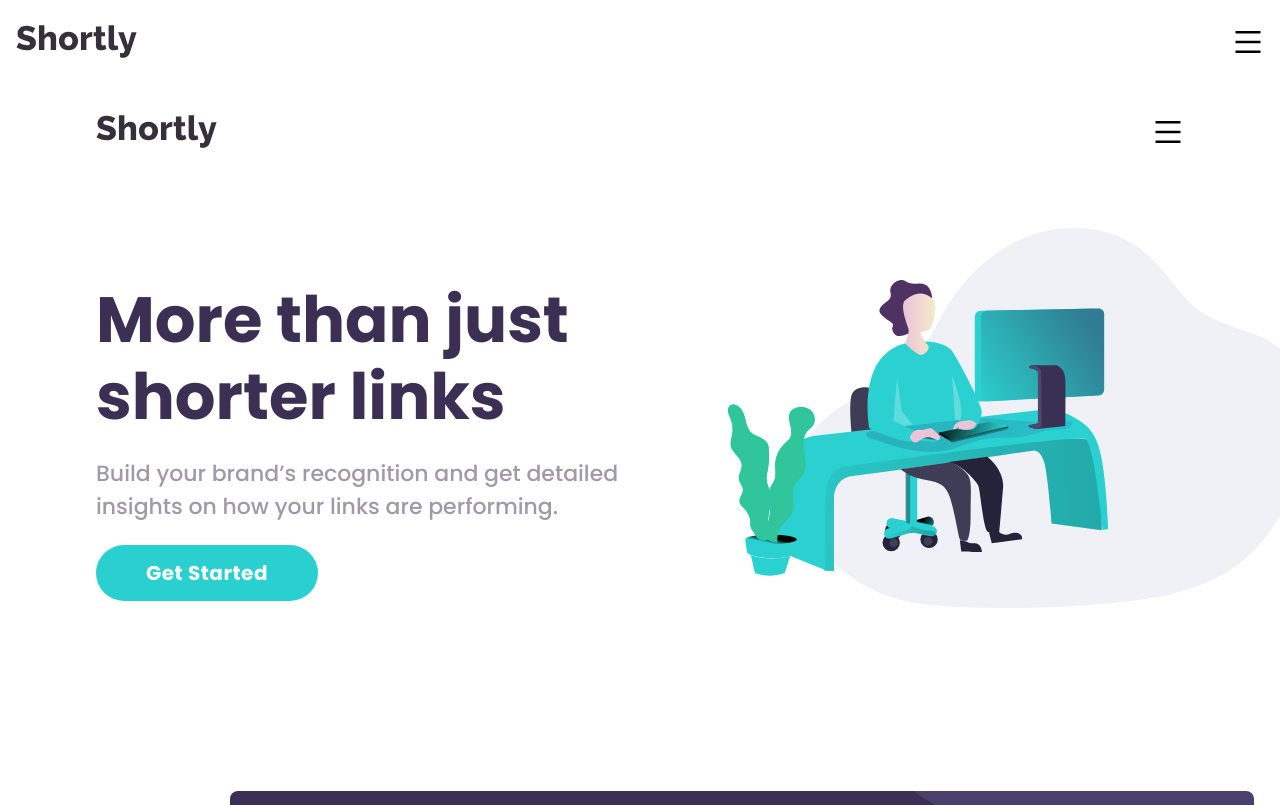
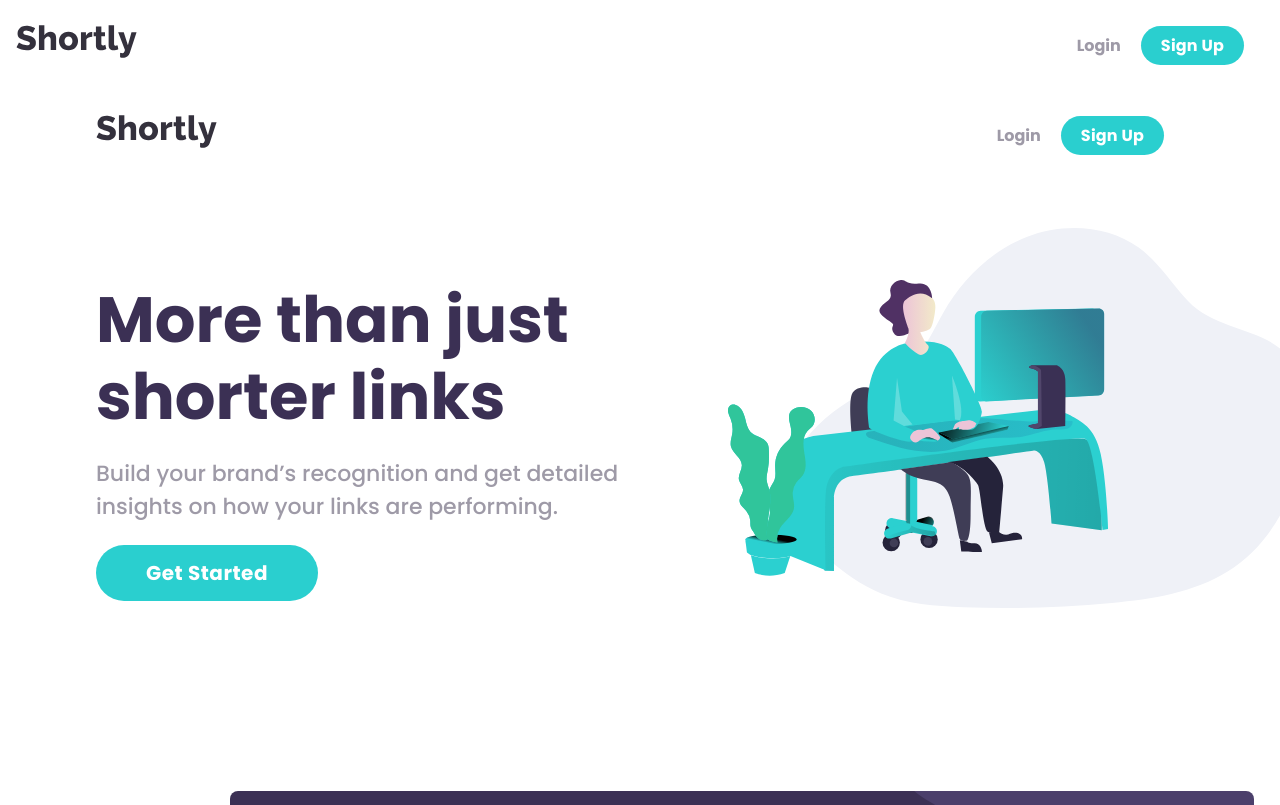
Before and after one commit to mena0018/URL-Shortening, a React (Create React App) app: page / in a window 1280 px wide. Shown: the top 805 px of the page. Built offline with nearby package versions, Linux system fonts and the light colour scheme.

Commit message:
Refactoring of the Navbar component in desktop view

```diff
--- a/src/components/Navbar/Navbar.module.scss
+++ b/src/components/Navbar/Navbar.module.scss
@@ -96,3 +96,61 @@ nav {
       height: calc(50vh - 90px);
    }
 }
+
+@media screen and (min-width: 500px){
+   .nav_content {
+      height: calc(45vh - 90px);
+   }
+}
+
+
+@media screen and (min-width: 700px){
+   .navbar_container {
+
+      .hamburger {
+         display: none;
+      }
+
+      .nav_content {
+         position: initial;
+         width: 100%;
+         height: 100%;
+         background: transparent;
+         flex-direction: row;
+         @include align-flex(space-between);
+
+         .white_line {
+            display: none;
+         }
+
+         .links {
+            flex-direction: row;
+            padding-left: 2em;
+
+            a {
+               flex-direction: row;
+               color: $grayish-violet;
+               transition: .3s;
+
+               &:hover {
+                  color: $dark-violet;
+               }
+            }
+         }
+
+         .btn_container {
+            flex-direction: row;
+            gap: 0em;
+
+            .login_btn {
+               color: $grayish-violet;
+               transition: .3s;
+
+               &:hover {
+                  color: $dark-violet;
+               }
+            }
+         }
+      }
+   }
+}
--- a/src/components/Navbar/Navbar.tsx
+++ b/src/components/Navbar/Navbar.tsx
@@ -29,8 +29,7 @@ export default function Navbar() {
 
             <div className={styles.white_line}></div>
 
-            <div className={isActive ? cx(styles.btn_container, styles.active)
-                                     : styles.sign}>
+            <div className={styles.btn_container}>
                <button className={styles.login_btn}>Login</button>
                <button className={styles.call_to_action}>Sign Up</button>
             </div>
```
